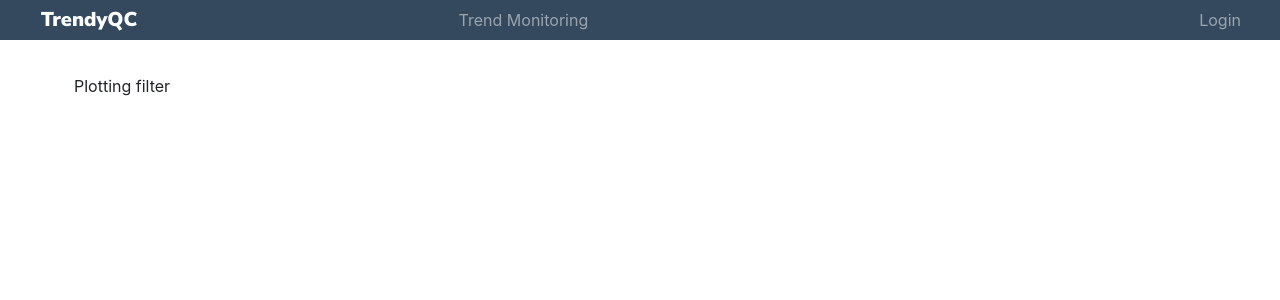
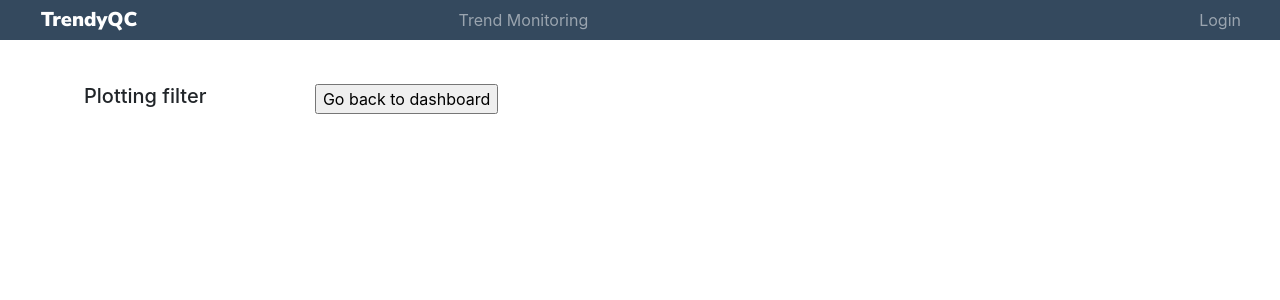
Before and after one commit to eastgenomics/trendyQC, a Django app: page /trendyqc/plot/ in a window 1280 px wide. Shown: the top 300 px of the page. Run offline with Django 4.2, Linux system fonts and the light colour scheme; some libraries are stand-ins or nearby versions.

Commit message:
go back to dashboard button

```diff
--- a/trendyqc/trend_monitoring/templates/plot.html
+++ b/trendyqc/trend_monitoring/templates/plot.html
@@ -14,11 +14,19 @@
 </div>
 {% endif %}
 
-<div style="width:90%; margin: auto; padding: 10px; ">
-    <p>Plotting filter</p>
-    {% for key, value in form.items %}
-        <ul> - <b>{{ key }}</b>: {{ value }}</ul>
-    {% endfor %}
+<div class="filter" style="width:90%; margin: auto; padding: 10px; ">
+    <!-- 1st inner div: filter for obtaining a subset of runs -->
+    <div class="filter-column" style="display: inline-block; *display: inline; zoom: 1; vertical-align: top; width:20%; padding: 10px;">
+        <h5>Plotting filter</h5>
+        {% for key, value in form.items %}
+            <ul> - <b>{{ key }}</b>: {{ value }}</ul>
+        {% endfor %}
+    </div>
+    <div class="filter-column" style="display: inline-block; *display: inline; zoom: 1; vertical-align: top; width:20%; padding: 10px;">
+        <form action="{% url 'Plot' %}" method="post"> {% csrf_token %}
+                <input type="submit" value="Go back to dashboard">
+        </form>
+    </div>
 </div>
 
 <div id="plot-div"></div>
```
